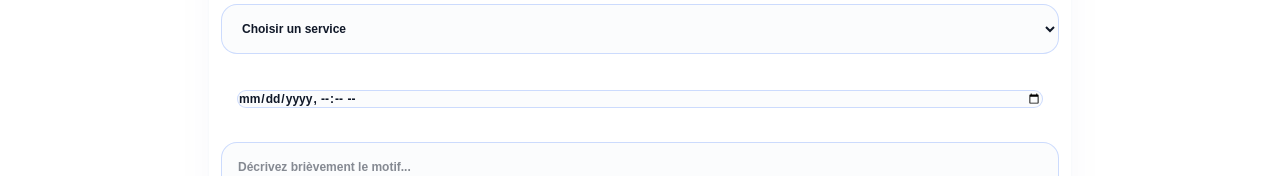
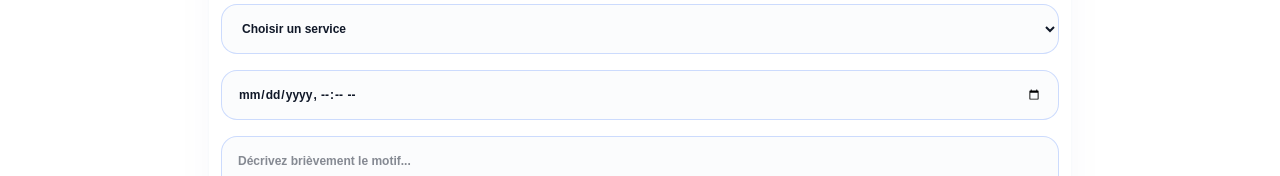
Before and after one commit to peniemab/hopital_digital, a Next.js app: page / in a window 1280 px wide. Both pictures are taken after a click on the button "PRENDRE UN RENDEZ-VOUS". Shown: the part 1185-1361 px from the top of the page. Built offline with nearby package versions, Linux system fonts and the light colour scheme; no server answers.

Commit message:
feat: correction de la police du formulaire champ date de rdv

```diff
--- a/components/LeadCapture.tsx
+++ b/components/LeadCapture.tsx
@@ -164,8 +164,8 @@ export default function LeadCapture() {
                     <option value="pediatrie">Néonatologie & Pédiatrie</option>
                     <option value="chirurgie">Chirurgie de Pointe</option>
                   </select>
-                  <div className='p-4'>
-                  <input type="datetime-local" required={isAppointmentMode} className="w-full text-gray-900 text-xs font-black rounded-2xl border-blue-600/20 border bg-slate-50/50 outline-none focus:ring-2 focus:ring-blue-200" value={formData.appointment_date} onChange={(e) => setFormData({...formData, appointment_date: e.target.value})} />
+                  <div>
+                  <input type="datetime-local" required={isAppointmentMode} className="w-full p-4 text-gray-900 text-xs font-black rounded-2xl border-blue-600/20 border bg-slate-50/50 outline-none focus:ring-2 focus:ring-blue-200" value={formData.appointment_date} onChange={(e) => setFormData({...formData, appointment_date: e.target.value})} />
 </div>
                   <textarea placeholder="Décrivez brièvement le motif..." className="w-full text-gray-900 text-xs font-black p-4 rounded-2xl border-blue-600/20 border bg-slate-50/50 outline-none focus:ring-2 focus:ring-blue-200" value={formData.reason} onChange={(e) => setFormData({...formData, reason: e.target.value})} rows={2} />
                 </div>
```
